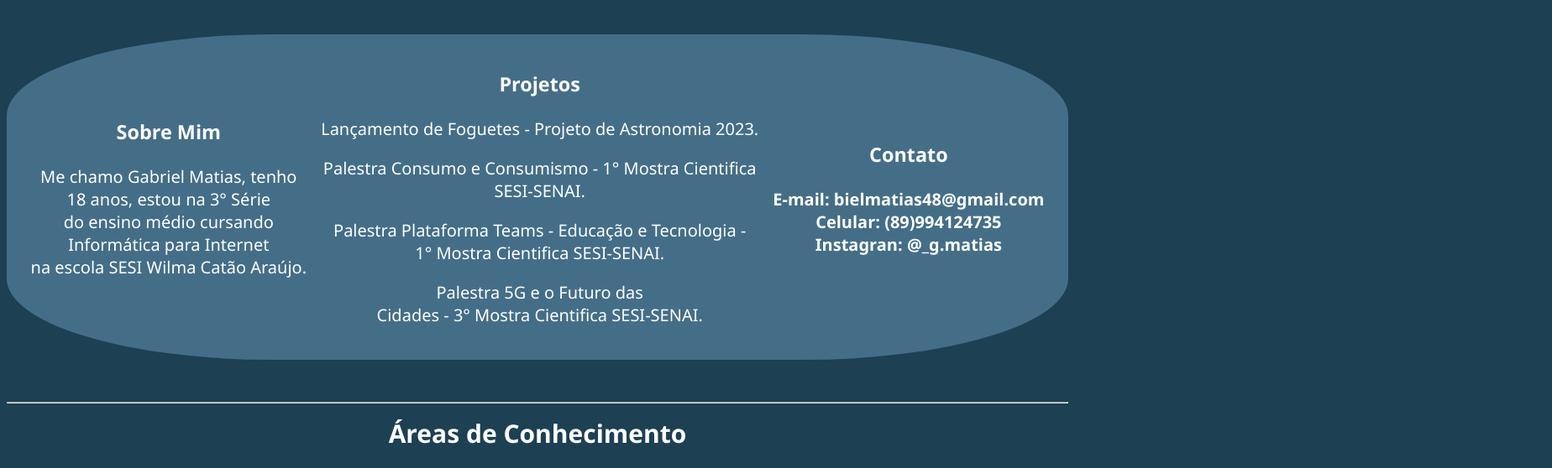
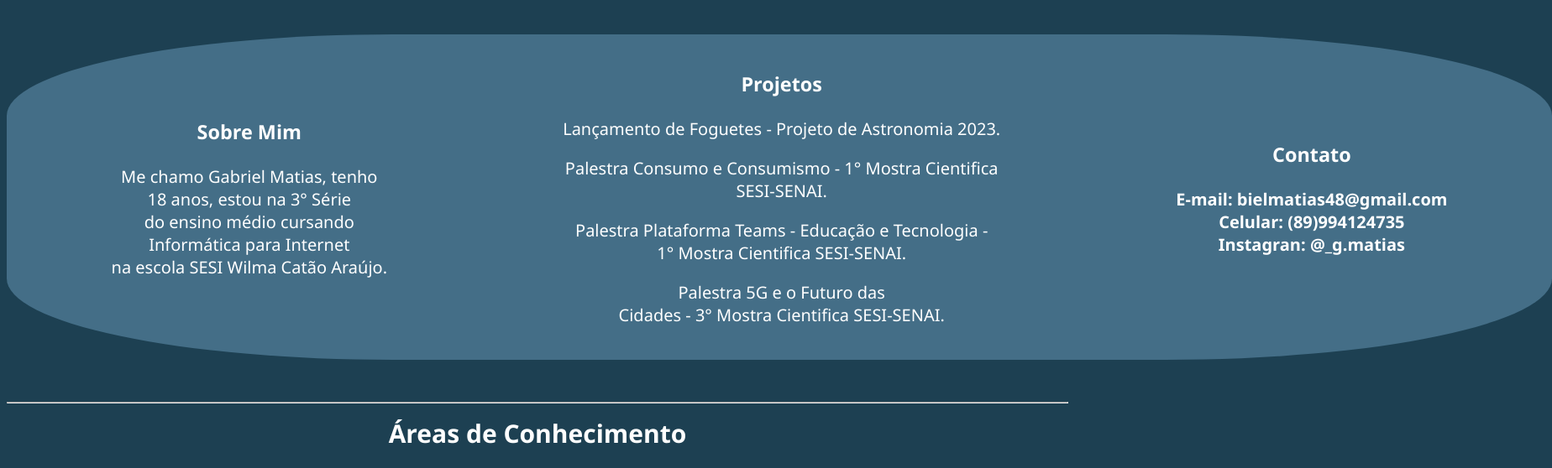
Before and after one commit to GabMatias1/html-css, a plain HTML site: page portfolio/index.html in a window 1280 px wide. Shown: the part 536-1094 px from the top of the page at 84% size, 1848 px wide, since content can reach past the window. Drawn offline with Linux system fonts and the light colour scheme.

Commit message:
Update style.css

```diff
--- a/portfolio/style.css
+++ b/portfolio/style.css
@@ -149,6 +149,7 @@ header img{
     text-align: center;
     font-size: 20px;
     border-radius: 25%;
+    width: 1800px;
 
 }
 
```
